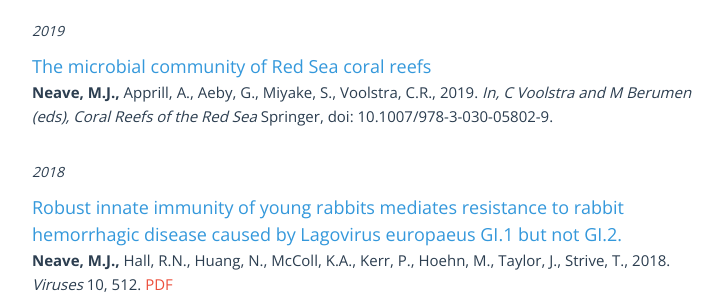
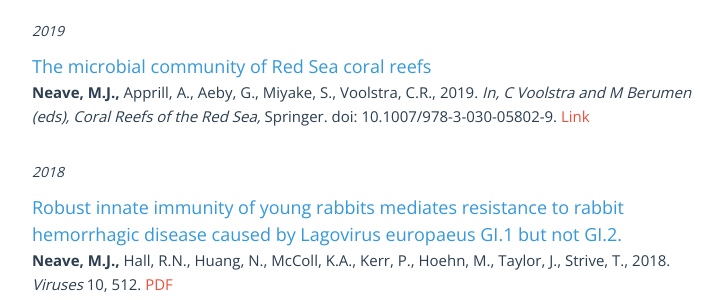
Before and after one commit to neavemj/neavemj.github.io, a Jekyll site: the page built from publications.html, in a window 1280 px wide and 900 px high. Shown: the part 247-547 px from the top of the window, without its empty margins (278-1001 px from the left). Built offline with Jekyll 4.4.1, drawn with Linux system fonts in a browser that asks for light colours; nearby versions of some CDN libraries; comment, search, counter and statistics services are not loaded.

Commit message:
added link for Red Sea book

```diff
--- a/publications.html
+++ b/publications.html
@@ -10,7 +10,8 @@ layout: default
 	  <p id="year">2019</p>
 
       <h1bl>The microbial community of Red Sea coral reefs</h1bl>
-	  <p><b>Neave, M.J., </b>Apprill, A., Aeby, G., Miyake, S., Voolstra, C.R., 2019. <i>In, C Voolstra and M Berumen (eds), Coral Reefs of the Red Sea</i> Springer, doi: 10.1007/978-3-030-05802-9.
+	  <p><b>Neave, M.J., </b>Apprill, A., Aeby, G., Miyake, S., Voolstra, C.R., 2019. <i>In, C Voolstra and M Berumen (eds), Coral Reefs of the Red Sea,</i> Springer. doi: 10.1007/978-3-030-05802-9.
+	  <a id="pdf-pubs" href="https://doi.org/10.1007/978-3-030-05802-9_4">Link</a>
 	  </p>
       <br>
 
```
